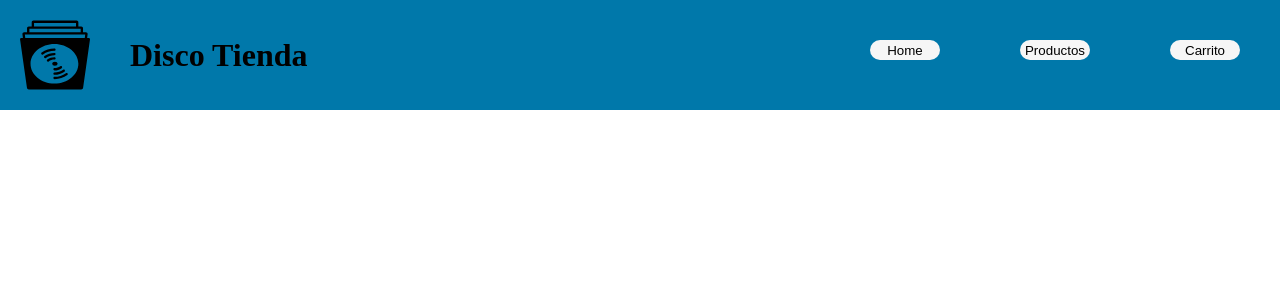
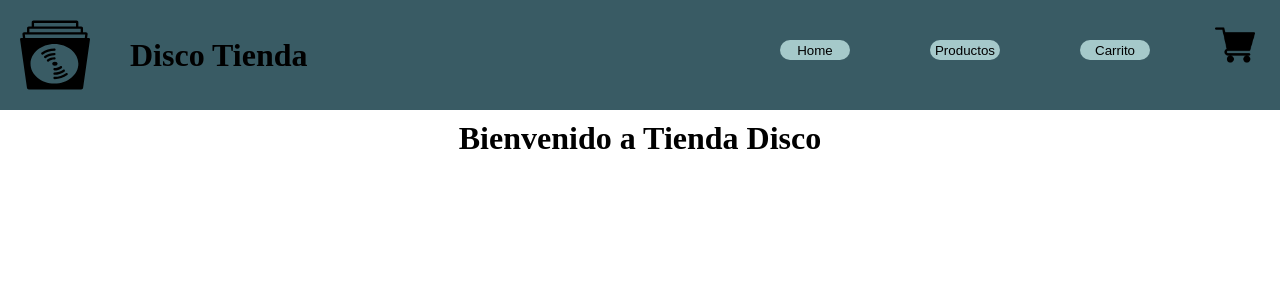
Before and after one commit to Etergen92/proyecto-coder-react, a React (Create React App) app: page / in a window 1280 px wide. Shown: the top 300 px of the page. Built offline with nearby package versions, Linux system fonts and the light colour scheme.

Commit message:
Creacion de dos nuevos componentes, CartWidget y ItemListContainer. Implementacion de ambos en App.js

```diff
--- a/public/index.html
+++ b/public/index.html
@@ -24,7 +24,7 @@
       work correctly both with client-side routing and a non-root public URL.
       Learn how to configure a non-root public URL by running `npm run build`.
     -->
-    <title>React App</title>
+    <title>Disco Tienda</title>
   </head>
   <body>
     <noscript>You need to enable JavaScript to run this app.</noscript>
--- a/src/App.js
+++ b/src/App.js
@@ -1,10 +1,12 @@
 import NavBar from "./components/NavBar";
 import "./components/app/style.css"
+import ItemListContainer from "./components/ItemListContainer";
 
 function App() {
   return (
     <div className="App">
       <header><NavBar/></header>
+      <ItemListContainer/>
     </div>
   );
 }
--- /dev/null
+++ b/src/components/CartWidget.js
@@ -0,0 +1,13 @@
+// Componente Icono Carrito de Compras
+import foto from "./assets/carrito-de-compras.png"
+
+
+const CartWidget = () => {
+  return (
+    <div>
+      <img src={foto} alt='carrito de compras' className='carritoCompras'/>
+    </div>
+  )
+}
+
+export default CartWidget
--- /dev/null
+++ b/src/components/ItemListContainer.js
@@ -0,0 +1,8 @@
+
+const ItemListContainer = () => {
+  return (
+    <h1 className="tituloPaginaInicio">Bienvenido a Tienda Disco</h1>
+  )
+}
+
+export default ItemListContainer
--- a/src/components/NavBar.js
+++ b/src/components/NavBar.js
@@ -1,16 +1,18 @@
 import foto from "./assets/disco-vinilo.svg"
+import CartWidget from "./CartWidget";
 
 const NavBar = () => {
   return (
     <div className="navBar">
         <div className="tituloLogo">
-            <img src={foto} alt="disco vinilo"className="logoTienda"/>
+            <img src={foto} alt="disco vinilo" className="logoTienda"/>
             <h1 className="tituloNavBar">Disco Tienda</h1>
         </div>
         <div className="botonesNav">
-            <button className="botonNav"><a href="#">Home</a></button>
-            <button className="botonNav"><a href="#">Productos</a></button>
-            <button className="botonNav"><a href="#">Carrito</a></button>
+            <button className="botonNav">Home</button>
+            <button className="botonNav">Productos</button>
+            <button className="botonNav">Carrito</button>
+            <CartWidget/>
         </div>
     </div>
   )
--- a/src/components/app/style.css
+++ b/src/components/app/style.css
@@ -5,7 +5,7 @@
     box-sizing: content-box;
 }
 .navBar{
-    background-color: #0078AA;
+    background-color: #395B64;
     display: flex;
     justify-content: space-between;
 }
@@ -35,7 +35,7 @@
     height: 20px;
     border-radius: 10px;
     border: none;
-    background-color: #F6F6F6;
+    background-color: #A5C9CA;
 }
 
 
@@ -43,3 +43,13 @@
     text-decoration: none;
     color: black;
 }
+
+.carritoCompras{
+    width: 40px;
+    margin: 25px;
+}
+
+.tituloPaginaInicio{
+    text-align: center;
+    margin: 10px;
+}
```
Also changed, not shown: src/components/assets/carrito-de-compras.png (added).
